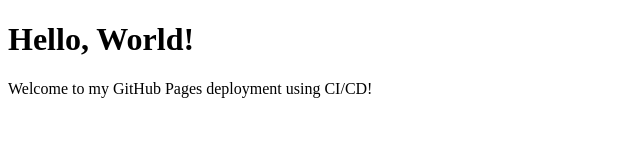
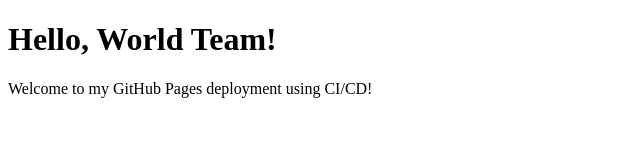
Before and after one commit to Harshad2010/frontend-github-pages, a plain HTML site: page index.html in a window 1280 px wide. Shown: the whole page, without its empty margins (0-640 px from the left). Drawn offline with Linux system fonts and the light colour scheme.

Commit message:
Update index.html

```diff
--- a/index.html
+++ b/index.html
@@ -4,7 +4,7 @@
     <title>Hello, World!</title>
 </head>
 <body>
-    <h1>Hello, World!</h1>
+    <h1>Hello, World Team!</h1>
     <p>Welcome to my GitHub Pages deployment using CI/CD!</p>
 </body>
 </html>
```
